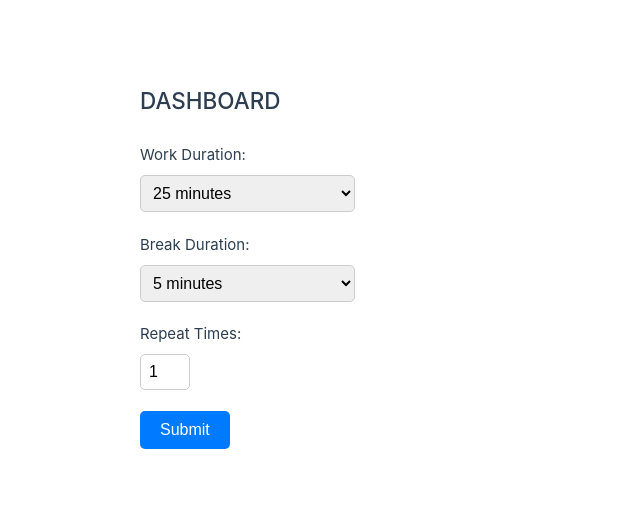
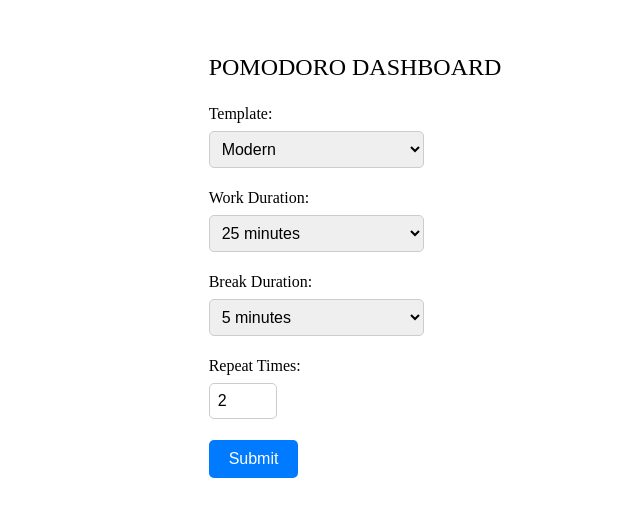
Before and after one commit to jdasilvalima/pomodoro, a Vue app: page / in a window 1280 px wide. Shown: the part 134-650 px from the top of the page, without its empty margins (285-925 px from the left). Built offline with nearby package versions, Linux system fonts and the light colour scheme.

Commit message:
timer working with store

```diff
--- a/src/App.vue
+++ b/src/App.vue
@@ -1,6 +1,5 @@
 <script setup lang="ts">
-import { RouterLink, RouterView } from 'vue-router'
-import HelloWorld from './components/HelloWorld.vue'
+import { RouterView } from 'vue-router'
 </script>
 
 <template>
@@ -8,65 +7,4 @@ import HelloWorld from './components/HelloWorld.vue'
 </template>
 
 <style scoped>
-header {
-  line-height: 1.5;
-  max-height: 100vh;
-}
-
-.logo {
-  display: block;
-  margin: 0 auto 2rem;
-}
-
-nav {
-  width: 100%;
-  font-size: 12px;
-  text-align: center;
-  margin-top: 2rem;
-}
-
-nav a.router-link-exact-active {
-  color: var(--color-text);
-}
-
-nav a.router-link-exact-active:hover {
-  background-color: transparent;
-}
-
-nav a {
-  display: inline-block;
-  padding: 0 1rem;
-  border-left: 1px solid var(--color-border);
-}
-
-nav a:first-of-type {
-  border: 0;
-}
-
-@media (min-width: 1024px) {
-  header {
-    display: flex;
-    place-items: center;
-    padding-right: calc(var(--section-gap) / 2);
-  }
-
-  .logo {
-    margin: 0 2rem 0 0;
-  }
-
-  header .wrapper {
-    display: flex;
-    place-items: flex-start;
-    flex-wrap: wrap;
-  }
-
-  nav {
-    text-align: left;
-    margin-left: -1rem;
-    font-size: 1rem;
-
-    padding: 1rem 0;
-    margin-top: 1rem;
-  }
-}
 </style>
--- a/src/assets/main.css
+++ b/src/assets/main.css
@@ -1,35 +1,13 @@
-@import './base.css';
-
-#app {
-  max-width: 1280px;
-  margin: 0 auto;
-  padding: 2rem;
-  font-weight: normal;
+*,
+*::before,
+*::after {
+  margin: 0;
+  padding: 0;
 }
 
-a,
-.green {
-  text-decoration: none;
-  color: hsla(160, 100%, 37%, 1);
-  transition: 0.4s;
-  padding: 3px;
+body {
+  min-height: 100vh;
+  display: flex;
+  align-items: center;
+  justify-content: center;
 }
-
-@media (hover: hover) {
-  a:hover {
-    background-color: hsla(160, 100%, 37%, 0.2);
-  }
-}
-
-@media (min-width: 1024px) {
-  body {
-    display: flex;
-    place-items: center;
-  }
-
-  #app {
-    display: grid;
-    grid-template-columns: 1fr 1fr;
-    padding: 0 2rem;
-  }
-}
--- a/src/components/PomodoroTimer.vue
+++ b/src/components/PomodoroTimer.vue
@@ -1,12 +1,10 @@
 <script setup lang="ts">
-import { ref, onUnmounted, onMounted, watch } from 'vue';
+import { ref, onMounted, onUnmounted, watch } from 'vue';
+import { useTimerStore } from '@/stores/timer';
 
-// will be props
-let pomodoro = ref({
-  workDuration: 25,
-  breakDuration: 5,
-  repeatTimes: 2
-});
+const timerStore = useTimerStore();
+
+let interval: number;
 
 let timer = ref({
   minutesDisplay: '00',
@@ -31,8 +29,8 @@ function getAllTimer() {
 }
 
 function duplicatePomodoroTimer() {
-  const timeToDuplicate = [{min: pomodoro.value.workDuration, sec: 0}, {min: pomodoro.value.breakDuration, sec: 0}];
-  for (let i = 0; i < pomodoro.value.repeatTimes; i++) {
+  const timeToDuplicate = [{min: timerStore.pomodoro.workDuration, sec: 0}, {min: timerStore.pomodoro.breakDuration, sec: 0}];
+  for (let i = 0; i < timerStore.pomodoro.repeatTimes; i++) {
     referenceTime.value.push(...timeToDuplicate);
   }
 }
@@ -56,7 +54,7 @@ watch(indexTimer, (newValue) => {
 function countdown({ min, sec}: { min: number, sec: number }) {
   let totalSeconds = min * 60 + sec;
 
-  const interval = setInterval(() => {
+  interval = setInterval(() => {
     if (totalSeconds < 0) {
       clearInterval(interval);
       indexTimer.value ++;
@@ -73,10 +71,13 @@ function countdown({ min, sec}: { min: number, sec: number }) {
   }, 1000);
 }
 
-//setInterval
-//onUnmounted(() => clearInterval(interval));
+onUnmounted(() => {
+  clearInterval(interval);
+})
 </script>
 
 <template>
-  {{ timer.minutesDisplay }} : {{ timer.secondsDisplay }}
+  <div class="timer-display">
+    {{ timer.minutesDisplay }} : {{ timer.secondsDisplay }}
+  </div>
 </template>
--- /dev/null
+++ b/src/stores/timer.ts
@@ -0,0 +1,12 @@
+import { ref } from 'vue'
+import { defineStore } from 'pinia'
+
+export const useTimerStore = defineStore('timer', () => {
+  const pomodoro = ref({
+    workDuration: 25,
+    breakDuration: 5,
+    repeatTimes: 2
+  });
+
+  return { pomodoro }
+})
--- a/src/views/DashboardView.vue
+++ b/src/views/DashboardView.vue
@@ -1,23 +1,33 @@
 <script setup lang="ts">
 import { ref } from 'vue';
+import { useRouter } from 'vue-router';
+import { useTimerStore } from '@/stores/timer';
 
-const workDuration = ref('25');
-const breakDuration = ref('5');
-const repeatTimes = ref(1);
+const router = useRouter();
+const timerStore = useTimerStore();
+
+const template = ref<string>("/modern");
 
 function handlePomodoro() {
-  console.log("Form submitted!");
+  router.push(template.value);
 };
 </script>
 
 <template>
   <div class="dashboard">
-    <h2>DASHBOARD</h2>
+    <h2>POMODORO DASHBOARD</h2>
 
     <form @submit.prevent="handlePomodoro">
       <div class="input-container">
+        <label for="workDuration">Template:</label>
+        <select id="workDuration" v-model="template">
+          <option value="/modern">Modern</option>
+        </select>
+      </div>
+
+      <div class="input-container">
         <label for="workDuration">Work Duration:</label>
-        <select id="workDuration" v-model="workDuration">
+        <select id="workDuration" v-model="timerStore.pomodoro.workDuration">
           <option value="25">25 minutes</option>
           <option value="45">45 minutes</option>
           <option value="50">50 minutes</option>
@@ -26,7 +36,7 @@ function handlePomodoro() {
 
       <div class="input-container">
         <label for="breakDuration">Break Duration:</label>
-        <select id="breakDuration" v-model="breakDuration">
+        <select id="breakDuration" v-model="timerStore.pomodoro.breakDuration">
           <option value="5">5 minutes</option>
           <option value="10">10 minutes</option>
           <option value="15">15 minutes</option>
@@ -35,7 +45,7 @@ function handlePomodoro() {
 
       <div class="input-container">
         <label for="repeatTimes">Repeat Times:</label>
-        <input type="number" id="repeatTimes" v-model="repeatTimes" min="1" max="10">
+        <input type="number" id="repeatTimes" v-model="timerStore.pomodoro.repeatTimes" min="1" max="10">
       </div>
 
       <button type="submit">Submit</button>
--- a/src/views/ModernPomodoroView.vue
+++ b/src/views/ModernPomodoroView.vue
@@ -5,3 +5,9 @@ import PomodoroTimer from '@/components/PomodoroTimer.vue';
 <template>
   <PomodoroTimer/>
 </template>
+
+<style>
+.timer-display {
+  font-size: 10rem;
+}
+</style>
```
Also changed, not shown: src/stores/counter.ts (deleted, +0 -12 lines).
